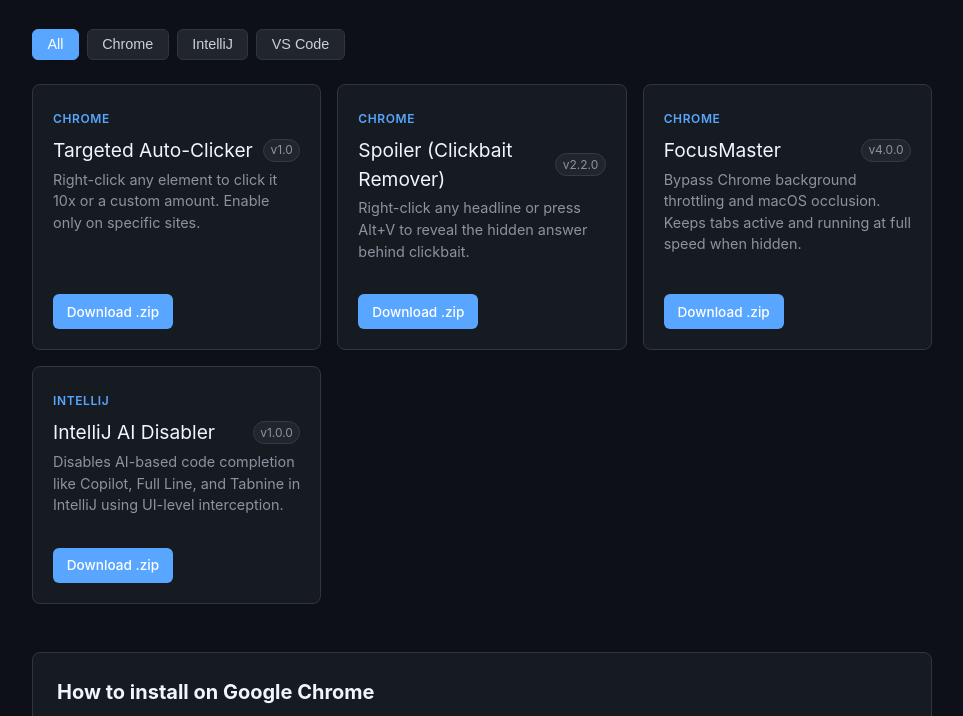
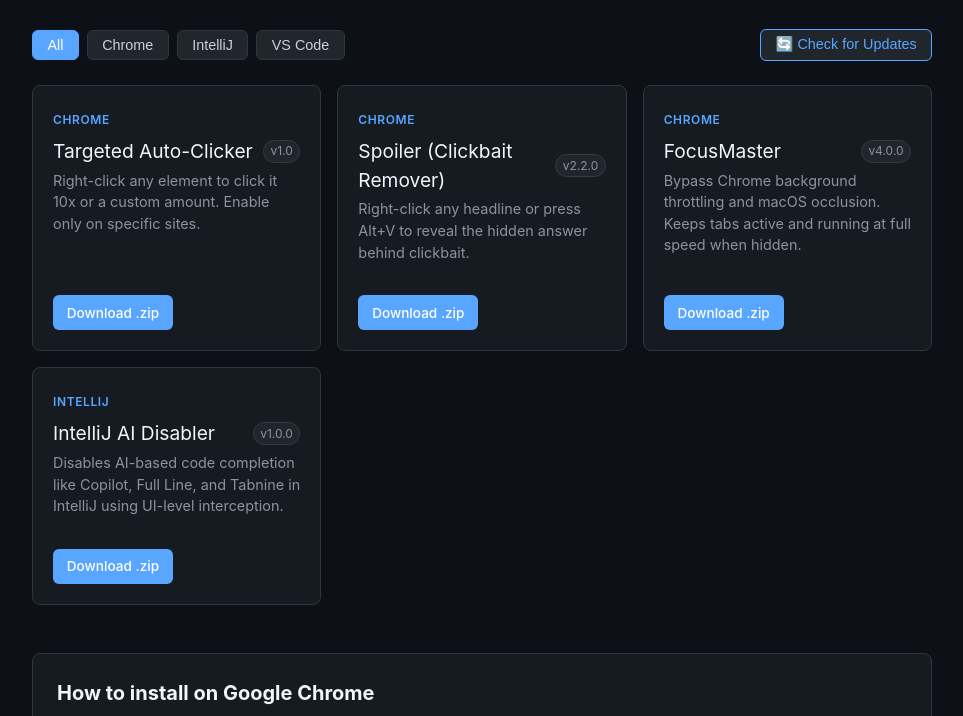
Before and after one commit to yzentler/pluginServer, a website: page index.html in a window 1280 px wide. Shown: the part 140-856 px from the top of the page, without its empty margins (158-1121 px from the left). Drawn offline with Linux system fonts and the light colour scheme.

Commit message:
Add Check for Updates button to web portal

```diff
--- a/index.html
+++ b/index.html
@@ -205,12 +205,20 @@
       <p class="subtitle">Download and install personal extensions and plugins on any machine.</p>
     </header>
 
-    <div class="filter-bar">
-      <button class="filter-btn active" onclick="filterPlugins('all')">All</button>
-      <button class="filter-btn" onclick="filterPlugins('chrome')">Chrome</button>
-      <button class="filter-btn" onclick="filterPlugins('intellij')">IntelliJ</button>
-      <button class="filter-btn" onclick="filterPlugins('vscode')">VS Code</button>
+    <div class="filter-bar" style="justify-content: space-between; align-items: center;">
+      <div style="display: flex; gap: 0.5rem; flex-wrap: wrap;">
+        <button class="filter-btn active" onclick="filterPlugins('all')">All</button>
+        <button class="filter-btn" onclick="filterPlugins('chrome')">Chrome</button>
+        <button class="filter-btn" onclick="filterPlugins('intellij')">IntelliJ</button>
+        <button class="filter-btn" onclick="filterPlugins('vscode')">VS Code</button>
+      </div>
+      <div>
+        <button id="check-updates-btn" class="filter-btn" onclick="checkForLiveUpdates()" style="border-color: var(--accent); color: var(--accent);">
+          🔄 Check for Updates
+        </button>
+      </div>
     </div>
+    <div id="update-status" style="font-size: 0.85rem; color: var(--text-muted); margin-bottom: 1rem; display: none;"></div>
 
     <div class="plugin-grid" id="plugins-container">
       <!-- Injected dynamically via script -->
@@ -241,10 +249,16 @@
 
   <script>
     let registryData = [];
+    let currentFilter = 'all';
+
+    const TRACKED_REPOS = [
+      { id: 'clickbait-remover', repo: 'yzentler/clickbaitRemover', assetPattern: /clickbait.*\.zip$/i },
+      { id: 'focusMaster', repo: 'yzentler/focusMaster', assetPattern: /focusMaster.*\.zip$/i }
+    ];
 
     async function loadRegistry() {
       try {
-        const res = await fetch('./registry.json');
+        const res = await fetch(`./registry.json?t=${Date.now()}`);
         const data = await res.json();
         registryData = data.plugins || [];
         renderPlugins(registryData);
@@ -252,6 +266,51 @@
         console.error('Failed to load registry:', err);
         document.getElementById('plugins-container').innerHTML =
           '<p style="color: #f85149;">Failed to load registry.json. Please check console.</p>';
+      }
+    }
+
+    async function checkForLiveUpdates() {
+      const btn = document.getElementById('check-updates-btn');
+      const status = document.getElementById('update-status');
+      btn.disabled = true;
+      btn.textContent = '🔄 Checking GitHub...';
+      status.style.display = 'block';
+      status.textContent = 'Querying latest releases from GitHub...';
+
+      let updateCount = 0;
+
+      for (const item of TRACKED_REPOS) {
+        try {
+          const res = await fetch(`https://api.github.com/repos/${item.repo}/releases/latest`);
+          if (!res.ok) continue;
+          const release = await res.json();
+          const latestVersion = release.tag_name ? release.tag_name.replace(/^v/, '') : null;
+          const asset = (release.assets || []).find(a => item.assetPattern.test(a.name));
+
+          const existing = registryData.find(p => p.id === item.id);
+          if (existing && latestVersion && asset) {
+            if (existing.version !== latestVersion) {
+              existing.version = latestVersion;
+              existing.downloadUrl = asset.browser_download_url;
+              existing.updatedAt = new Date().toISOString().split('T')[0];
+              updateCount++;
+            }
+          }
+        } catch (e) {
+          console.warn('Error checking repo:', item.repo, e);
+        }
+      }
+
+      btn.disabled = false;
+      btn.textContent = '🔄 Check for Updates';
+
+      if (updateCount > 0) {
+        status.style.color = '#3fb950';
+        status.textContent = `Found ${updateCount} new update(s) live from GitHub! Cards updated below.`;
+        filterPlugins(currentFilter);
+      } else {
+        status.style.color = 'var(--text-muted)';
+        status.textContent = 'All extensions are up to date with the latest GitHub releases.';
       }
     }
 
@@ -280,7 +339,9 @@
     }
 
     function filterPlugins(target) {
+      currentFilter = target;
       document.querySelectorAll('.filter-btn').forEach(btn => {
+        if (btn.id === 'check-updates-btn') return;
         btn.classList.toggle('active', btn.textContent.toLowerCase() === target || (target === 'all' && btn.textContent === 'All'));
       });
 
```
